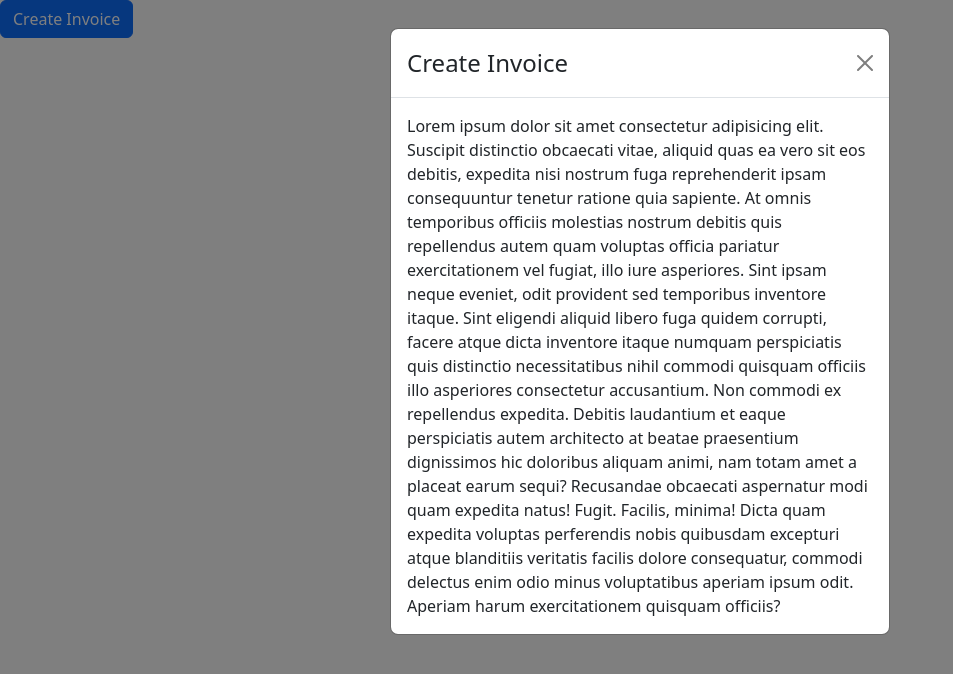
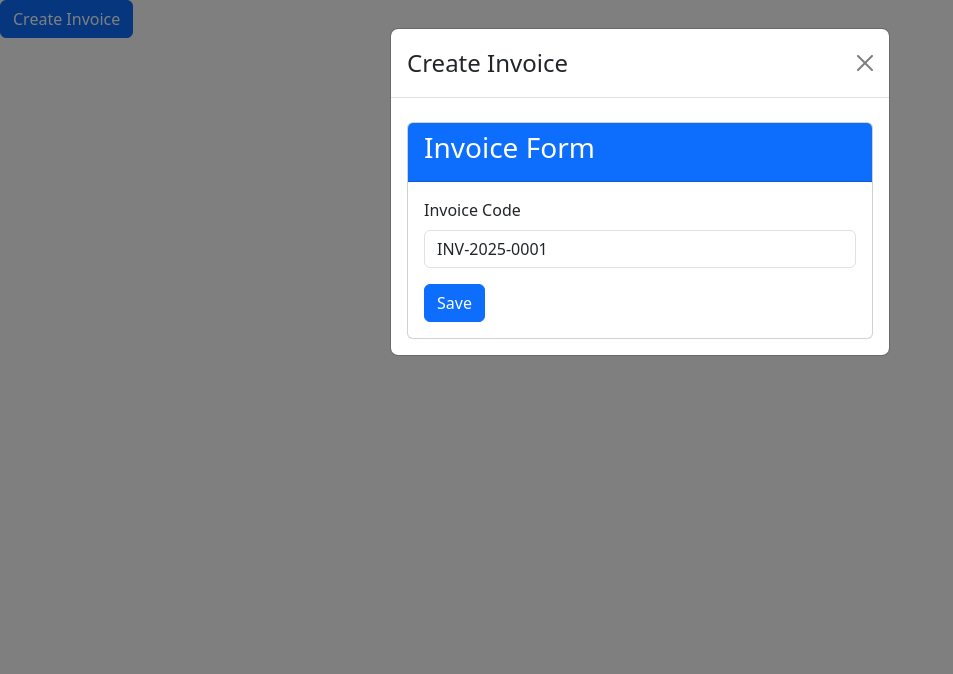
Before and after one commit to ioanlevakis/AngularApp, an Angular app: page / in a window 1280 px wide. Both pictures are taken after a click on the button "Create Invoice". Shown: the top 674 px of the page, without its empty margins (0-953 px from the left). Built offline with nearby package versions, Linux system fonts and the light colour scheme.

Commit message:
add models

```diff
--- a/src/app/invoice/create-invoice/create-invoice.component.html
+++ b/src/app/invoice/create-invoice/create-invoice.component.html
@@ -9,19 +9,23 @@
         </button>
     </div>
     <div class="modal-body">
-        Lorem ipsum dolor sit amet consectetur adipisicing elit. Suscipit distinctio obcaecati vitae, aliquid quas ea
-        vero sit eos debitis, expedita nisi nostrum fuga reprehenderit ipsam consequuntur tenetur ratione quia sapiente.
-        At omnis temporibus officiis molestias nostrum debitis quis repellendus autem quam voluptas officia pariatur
-        exercitationem vel fugiat, illo iure asperiores. Sint ipsam neque eveniet, odit provident sed temporibus
-        inventore itaque.
-        Sint eligendi aliquid libero fuga quidem corrupti, facere atque dicta inventore itaque numquam perspiciatis quis
-        distinctio necessitatibus nihil commodi quisquam officiis illo asperiores consectetur accusantium. Non commodi
-        ex repellendus expedita.
-        Debitis laudantium et eaque perspiciatis autem architecto at beatae praesentium dignissimos hic doloribus
-        aliquam animi, nam totam amet a placeat earum sequi? Recusandae obcaecati aspernatur modi quam expedita natus!
-        Fugit.
-        Facilis, minima! Dicta quam expedita voluptas perferendis nobis quibusdam excepturi atque blanditiis veritatis
-        facilis dolore consequatur, commodi delectus enim odio minus voluptatibus aperiam ipsum odit. Aperiam harum
-        exercitationem quisquam officiis?
+        <form #invoiceForm="ngForm" (ngSubmit)="createInvoice()">
+            <div class="card mt-2">
+                <div class="card-header bg-primary">
+                    <h3 class="card-title text-white">Invoice Form</h3>
+                </div>
+                <div class="card-body">
+                    <div class="mb-3">
+                        <label for="invoiceCode" class="form-label">Invoice Code</label>
+                        <input type="text" [(ngModel)]="invoice.code" class="form-control" id="invoiceCode"
+                            name="invoiceCode" required #invoiceCodeControl="ngModel" />
+                        <div class="invalid-feedback">Please provide a valid Invoice Code</div>
+                    </div>
+                    <button type="submit" class="btn btn-primary" [disabled]="invoiceForm.invalid">
+                        Save
+                    </button>
+                </div>
+            </div>
+        </form>
     </div>
 </ng-template>
--- a/src/app/invoice/create-invoice/create-invoice.component.ts
+++ b/src/app/invoice/create-invoice/create-invoice.component.ts
@@ -1,20 +1,128 @@
 import { Component, TemplateRef } from '@angular/core';
-import { BsModalRef, BsModalService, ModalModule } from 'ngx-bootstrap/modal';
+import { BsModalRef, BsModalService } from 'ngx-bootstrap/modal';
+import { FormsModule, } from '@angular/forms';
+import { Invoice } from '../../models/invoice.model';
+import { Transaction } from '../../models/transaction.model';
+
 
 @Component({
   selector: 'app-create-invoice',
-  imports: [ModalModule],
   providers: [BsModalService],
+  imports: [FormsModule],
   templateUrl: './create-invoice.component.html',
   styleUrl: './create-invoice.component.css'
 })
 export class CreateInvoiceComponent {
   modalRef?: BsModalRef;
 
+  // invoice: Invoice={
+  //   code: "",
+  //   creditAccount: {
+  //     id: string;
+  //       code: string;
+  //       name: string;
+  //       description: string;
+  //       balance: number;
+  //       type: string;
+  //       transactions: Transaction[];},
+  //   currency: {code: string;
+  //     name: string;
+  //     symbol: string;},
+  //   dateInserted: new Date(),
+  //   debitAccount: { id: string;
+  //       code: string;
+  //       name: string;
+  //       description: string;
+  //       balance: number;
+  //       type: string;
+  //       transactions: Transaction[];},
+  //   dueDate: new Date(),
+  //   exchangeRate: 0,
+  //   id: "",
+  //   issueDate: new Date(),
+  //   items: [{amount: number;
+  //     description: string;
+  //     quantity: number;
+  //     type: string;
+  //     unitPrice: number;}],
+  //   remarks: "",
+  //   status: "",
+  //   totalAmount: 0
+  // }
+
+
+  invoice: Invoice = {
+    code: "INV-2025-0001",
+    currency: { code: "USD", name: "US Dollar", symbol: "$" },
+    dateInserted: new Date(),
+    dueDate: new Date("2025-05-31"),
+    exchangeRate: 0.92,
+    id: "inv-001",
+    issueDate: new Date(),
+    items: [
+      {
+        amount: 1200,
+        description: "Web development service",
+        quantity: 1,
+        type: "Debit",
+        unitPrice: 1200
+      },
+      {
+        amount: 600,
+        description: "Consulting hours",
+        quantity: 2,
+        type: "Credit",
+        unitPrice: 300
+      }
+    ],
+    remarks: "Client preferred USD payment.",
+    status: "Pending",
+    totalAmount: 1800,
+
+    debitAccount: {
+      id: "acc-002",
+      code: "1000",
+      name: "Cash",
+      description: "Cash account",
+      balance: 3000,
+      type: "Asset",
+      transactions: []
+    },
+
+    creditAccount: {
+      id: "acc-001",
+      code: "4000",
+      name: "Sales Revenue",
+      description: "Income from services rendered",
+      balance: 5000,
+      type: "Income",
+      transactions: []
+    }
+  };
+
+  transaction: Transaction = {
+    id: "txn-001",
+    referenceCode: "TXN-2025-0001",
+    date: new Date(),
+    debitAccount: this.invoice.debitAccount,
+    creditAccount: this.invoice.creditAccount,
+    amount: this.invoice.totalAmount,
+    currency: this.invoice.currency,
+    exchangeRate: this.invoice.exchangeRate,
+    description: "Invoice Payment",
+    linkedInvoiceId: this.invoice.id,
+    status: "Posted"
+  };
+
   constructor(private modalService: BsModalService) {
+    this.invoice.debitAccount.transactions = [this.transaction];
+    this.invoice.creditAccount.transactions = [this.transaction];
   }
 
   openModal(template: TemplateRef<void>) {
     this.modalRef = this.modalService.show(template);
   }
+  createInvoice() {
+    throw new Error('Method not implemented.');
+  }
 }
```
Also changed, not shown: src/app/models/account.model.ts (added, +21 -0 lines), src/app/models/currency.modal.ts (added, +11 -0 lines), src/app/models/invoice-item.model.ts (added, +15 -0 lines), src/app/models/invoice.model.ts (added, +69 -0 lines), src/app/models/transaction.model.ts (added, +32 -0 lines).
